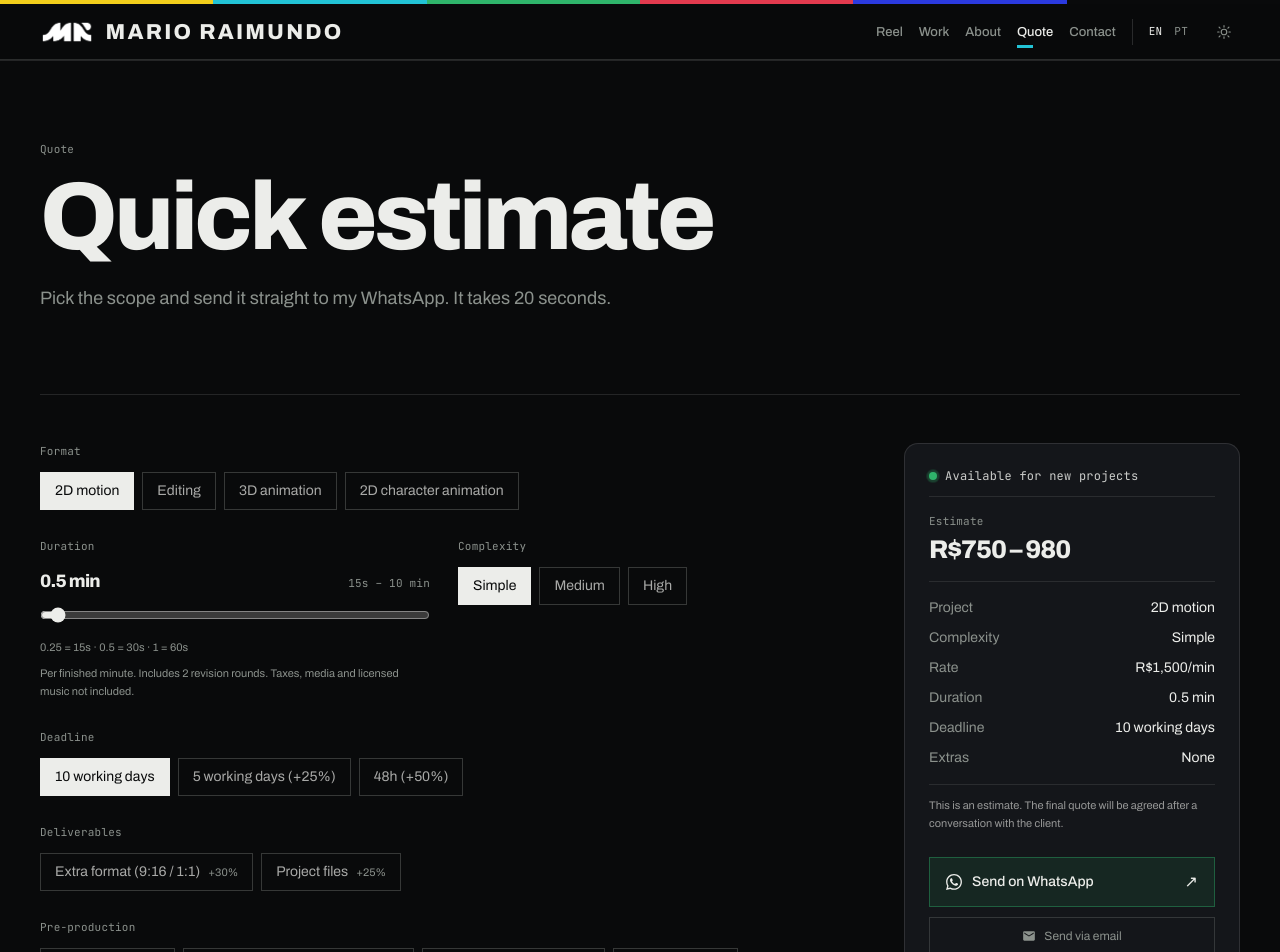
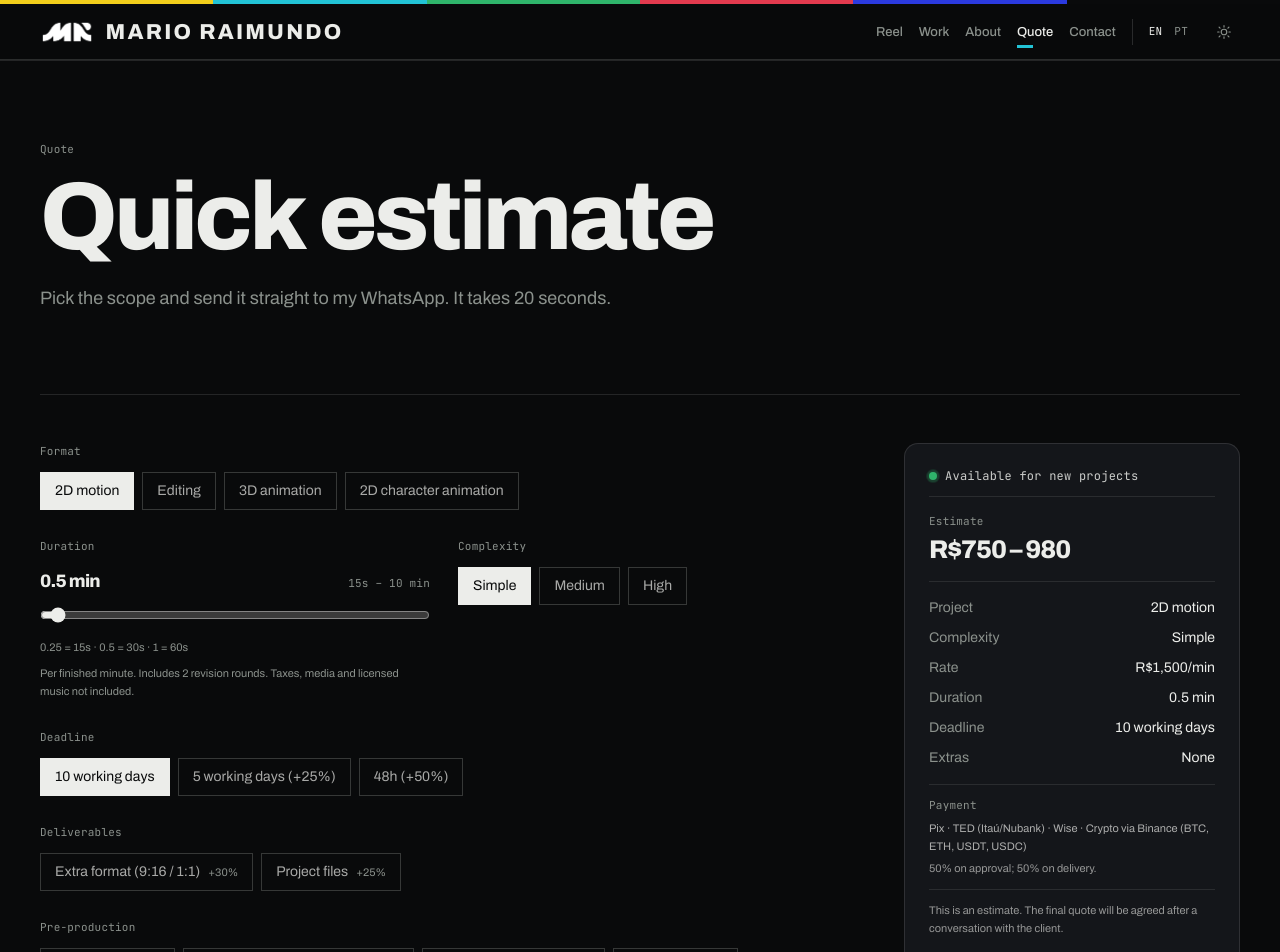
Before and after one commit to marioraimundo/portfolio, a Next.js app: page /en/quote in a window 1280 px wide. Shown: the top 952 px of the page. Built offline with nearby package versions, Linux system fonts and the light colour scheme.

Commit message:
Add payment methods and 50/50 terms to quote

```diff
--- a/components/quote-builder.tsx
+++ b/components/quote-builder.tsx
@@ -404,9 +404,20 @@ export function QuoteBuilder({
             </div>
           </dl>
 
-          <p className="mt-4 border-t border-paper/10 pt-3 text-[11px] leading-relaxed text-paper/60">
-            {strings.disclaimer}
-          </p>
+          <div className="mt-4 space-y-3 border-t border-paper/10 pt-3">
+            <div>
+              <p className="data text-mute">{strings.paymentTitle}</p>
+              <p className="mt-1.5 text-[11px] leading-relaxed text-paper/70">
+                {strings.paymentMethods}
+              </p>
+              <p className="mt-1 text-[11px] leading-relaxed text-paper/60">
+                {strings.paymentTerms}
+              </p>
+            </div>
+            <p className="border-t border-paper/10 pt-3 text-[11px] leading-relaxed text-paper/60">
+              {strings.disclaimer}
+            </p>
+          </div>
 
           <a
             href={href}
--- a/lib/i18n.ts
+++ b/lib/i18n.ts
@@ -181,7 +181,11 @@ const en = {
     estimate: "Estimate",
     disclaimer:
       "This is an estimate. The final quote will be agreed after a conversation with the client.",
-    note: "Reference range only. 50% on approval; balance on delivery.",
+    note: "Reference range only.",
+    paymentTitle: "Payment",
+    paymentMethods:
+      "Pix · TED (Itaú/Nubank) · Wise · Crypto via Binance (BTC, ETH, USDT, USDC)",
+    paymentTerms: "50% on approval; 50% on delivery.",
     statusAvailable: "Available for new projects",
     cta: "Send on WhatsApp",
     emailCta: "Send via email",
@@ -384,7 +388,11 @@ const pt: Dictionary = {
     estimate: "Estimativa",
     disclaimer:
       "Isto é uma estimativa. O orçamento final será previamente acordado após uma conversa com o cliente.",
-    note: "Faixa de referência. 50% na aprovação; saldo na entrega.",
+    note: "Faixa de referência apenas.",
+    paymentTitle: "Pagamento",
+    paymentMethods:
+      "Pix · TED (Itaú/Nubank) · Wise · Cripto via Binance (BTC, ETH, USDT, USDC)",
+    paymentTerms: "50% na aprovação; 50% na entrega.",
     statusAvailable: "Disponível para novos projetos",
     cta: "Enviar no WhatsApp",
     emailCta: "Enviar por e-mail",
```
